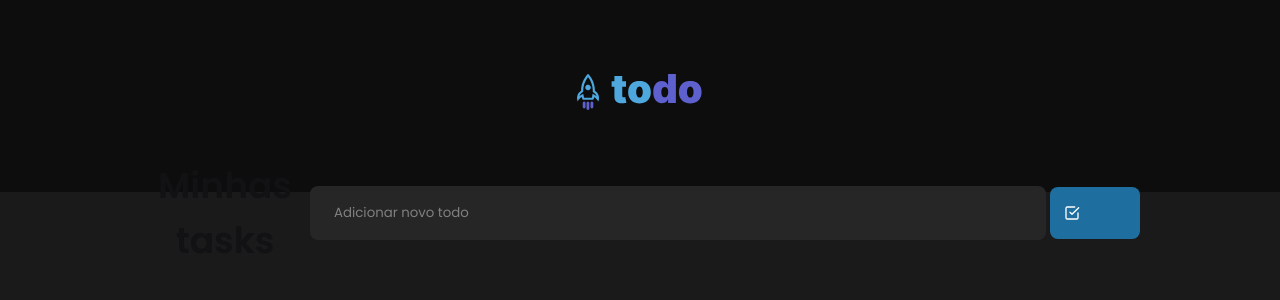
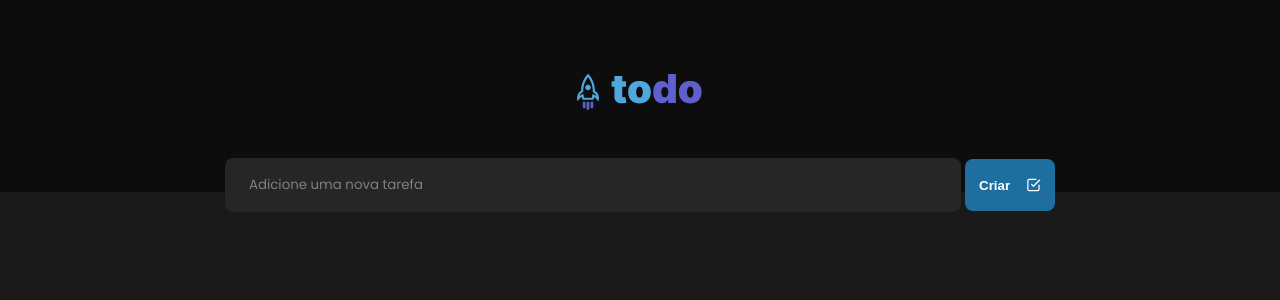
Before and after one commit to erickmarquesc/TaskList-to.do, a React (Create React App) app: page / in a window 1280 px wide. Shown: the top 300 px of the page. Built offline with nearby package versions, Linux system fonts and the light colour scheme.

Commit message:
refactor: :art: format of the code

```diff
--- a/src/components/TaskList.tsx
+++ b/src/components/TaskList.tsx
@@ -50,19 +50,20 @@ export function TaskList() {
   return (
     <section className="task-list container">
       <header>
-        <h2>Minhas tasks</h2>
 
         <div className="input-group">
           <input
             type="text"
-            placeholder="Adicionar novo todo"
+            placeholder="Adicione uma nova tarefa"
             onChange={(e) => setNewTaskTitle(e.target.value)}
             value={newTaskTitle}
           />
           <button type="submit" data-testid="add-task-button" onClick={handleCreateNewTask}>
+            Criar
             <FiCheckSquare size={16} color="#fff"/>
           </button>
         </div>
+
       </header>
 
       <main>
```
